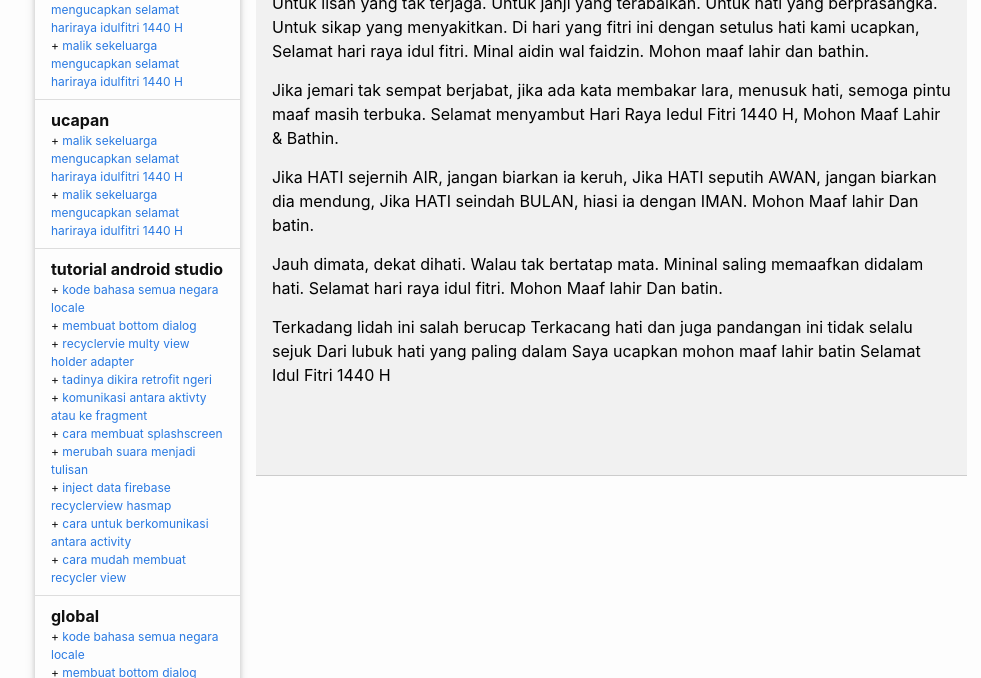
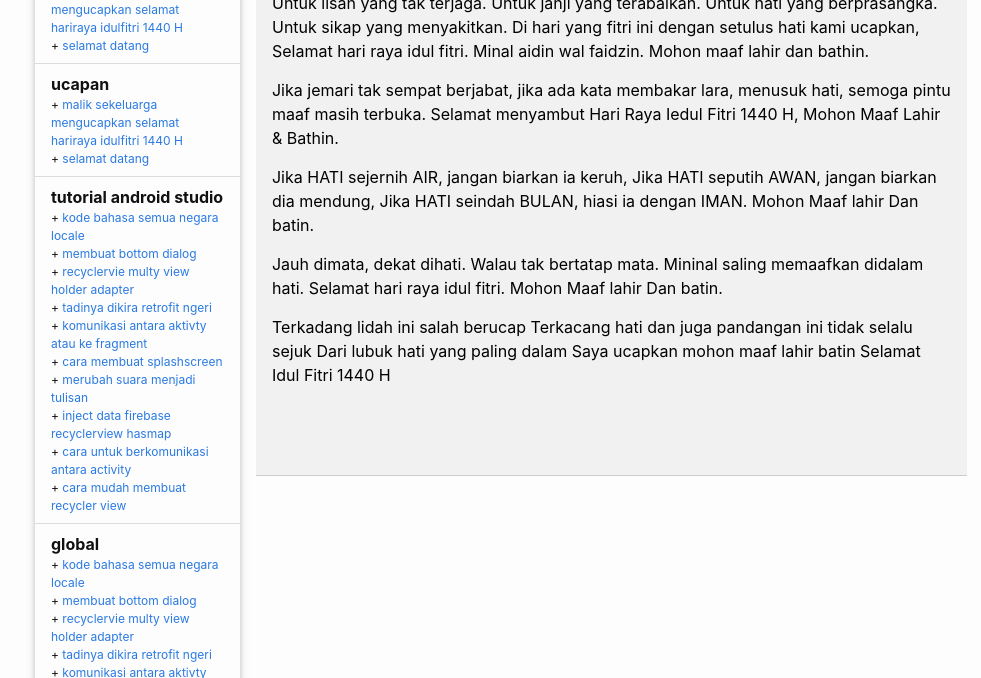
Before and after one commit to malikkurosaki/malikkurosaki, a Jekyll site: the page built from _posts/2019-06-05-selamat-hariraya.md, in a window 1280 px wide and 900 px high, scrolled down 401 px, cut to the strip 222-900 px from the top of the window. Shown: the whole strip, without its empty margins (147-1128 px from the left). Built offline with Jekyll 4.4.1, drawn with Linux system fonts in a browser that asks for light colours; comment, search, counter and statistics services are not loaded.

Commit message:
ubah lagi

```diff
--- a/_posts/2019-03-10-selamat-datang.md
+++ b/_posts/2019-03-10-selamat-datang.md
@@ -1,6 +1,6 @@
 ---
 layout: post
-title:  "malik sekeluarga mengucapkan selamat hariraya idulfitri 1440 H"
+title:  "selamat datang"
 tanggal : "2019-06-05"
 author: "malikkurosaki"
 categories: welcome ucapan
```
